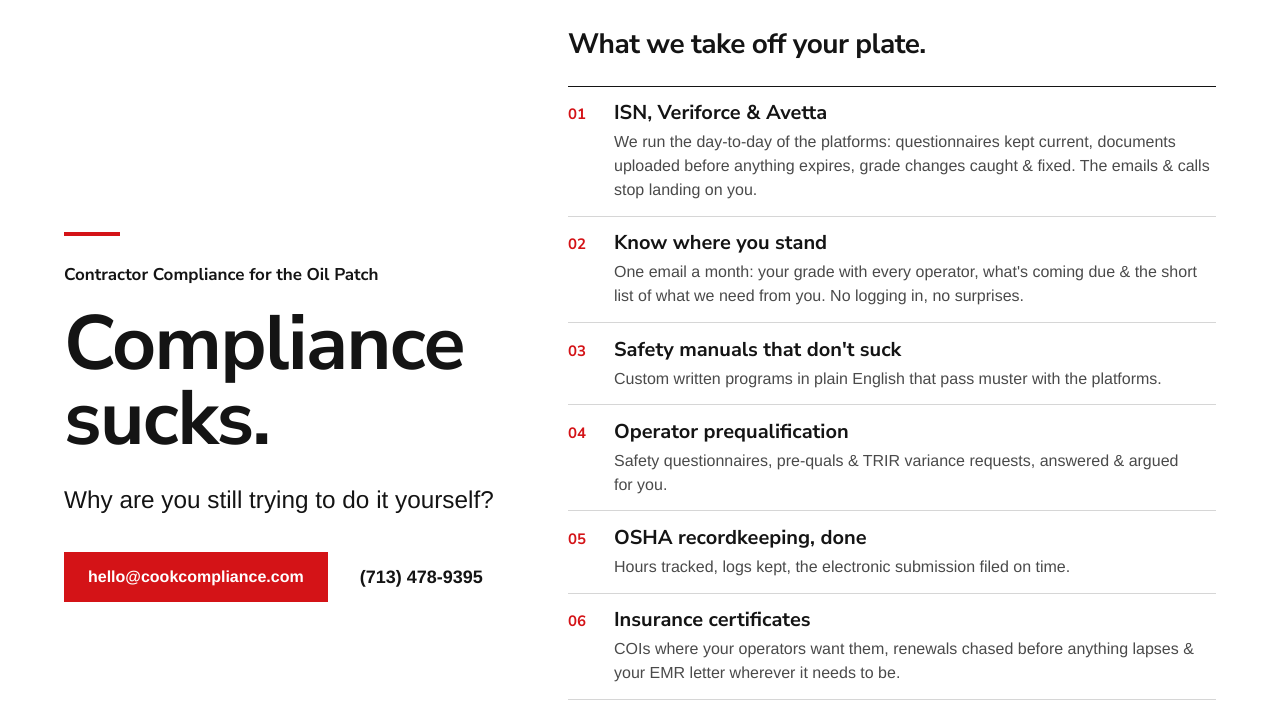
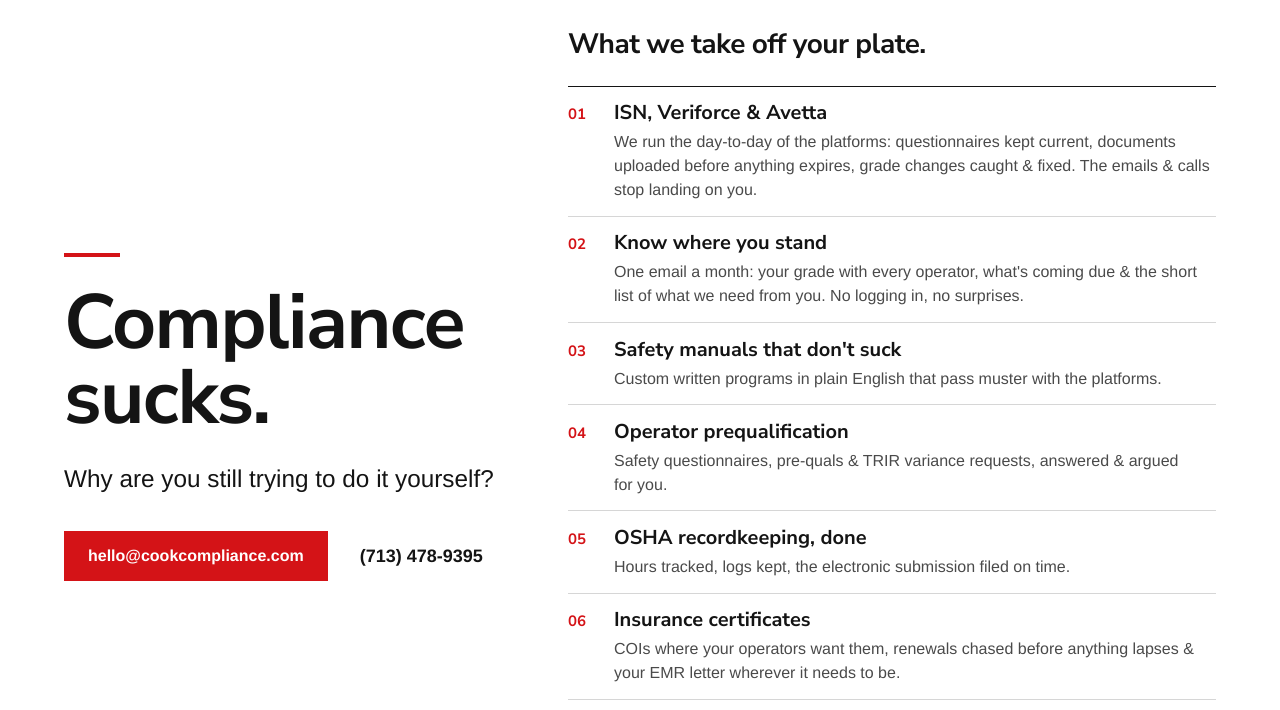
Before and after one commit to davidavalerio/cookcompliance.com, a plain HTML site: page index.html in a window 1280 px wide. Shown: the part 80-790 px from the top of the page. Drawn offline with Linux system fonts and the light colour scheme.

Commit message:
COOK-268: oil patch line lives in the page title, not the hero

```diff
--- a/index.html
+++ b/index.html
@@ -3,10 +3,10 @@
 <head>
   <meta charset="utf-8">
   <meta name="viewport" content="width=device-width, initial-scale=1">
-  <title>Cook Compliance · Contractor compliance for the oil patch</title>
+  <title>Cook Compliance · Contractor Compliance for the Oil Patch</title>
   <meta name="description" content="Compliance sucks. Why are you still trying to do it yourself? ISN, Veriforce, Avetta, safety manuals, OSHA recordkeeping &amp; the rest of it, handled by Cook Compliance, Williston, North Dakota.">
   <meta property="og:type" content="website">
-  <meta property="og:title" content="Cook Compliance · Contractor compliance for the oil patch">
+  <meta property="og:title" content="Cook Compliance · Contractor Compliance for the Oil Patch">
   <meta property="og:description" content="Compliance sucks. Why are you still trying to do it yourself? ISN, Veriforce, Avetta, safety manuals &amp; the rest of it, handled.">
   <meta property="og:url" content="https://cookcompliance.com/">
   <link rel="icon" href="/favicon.ico" sizes="any">
@@ -37,7 +37,7 @@
     a { color: var(--black); text-decoration: none; }
     a:hover { color: var(--red); }
     img { display: block; }
-    h1, h2, h3, .num, .kicker { font-family: Avenir, 'Avenir Next', 'Nunito Sans', 'Helvetica Neue', Arial, sans-serif; font-weight: 800; }
+    h1, h2, h3, .num { font-family: Avenir, 'Avenir Next', 'Nunito Sans', 'Helvetica Neue', Arial, sans-serif; font-weight: 800; }
 
     /* Header */
     .header { flex: none; display: flex; align-items: center; padding: 0 var(--gutter); height: 76px; border-bottom: 1px solid var(--rule-light); }
@@ -48,7 +48,6 @@
 
     .hero { flex: 1 1 0; min-width: 0; display: flex; flex-direction: column; align-items: flex-start; gap: 28px; }
     .rule { width: 56px; height: 4px; background: var(--red); }
-    .kicker { font-size: 17px; line-height: 1.3; margin-bottom: -8px; }
     .hero h1 { margin: 0; font-size: clamp(56px, 6vw, 84px); line-height: 0.98; letter-spacing: -0.02em; }
     .hero-q { font-size: clamp(22px, 1.9vw, 26px); line-height: 1.3; font-weight: 300; max-width: 460px; }
     .contact-links { display: flex; flex-wrap: wrap; align-items: center; gap: 20px 32px; margin-top: 8px; }
@@ -89,7 +88,6 @@
       .main { gap: 88px; padding: 56px var(--gutter) 56px; }
       .hero { gap: 22px; }
       .rule { width: 40px; height: 3px; }
-      .kicker { font-size: 16px; margin-bottom: -6px; }
       .hero h1 { font-size: 48px; line-height: 1; }
       .hero-q { font-size: 22px; }
       .contact-links { flex-direction: column; align-items: flex-start; gap: 20px; margin-top: 4px; }
@@ -109,7 +107,6 @@
   <main class="main">
     <section class="hero">
       <div class="rule"></div>
-      <div class="kicker">Contractor Compliance for the Oil Patch</div>
       <h1>Compliance sucks.</h1>
       <div class="hero-q">Why are you still trying to do it yourself?</div>
       <div class="contact-links">
```
Also changed, not shown: 1 other file.
